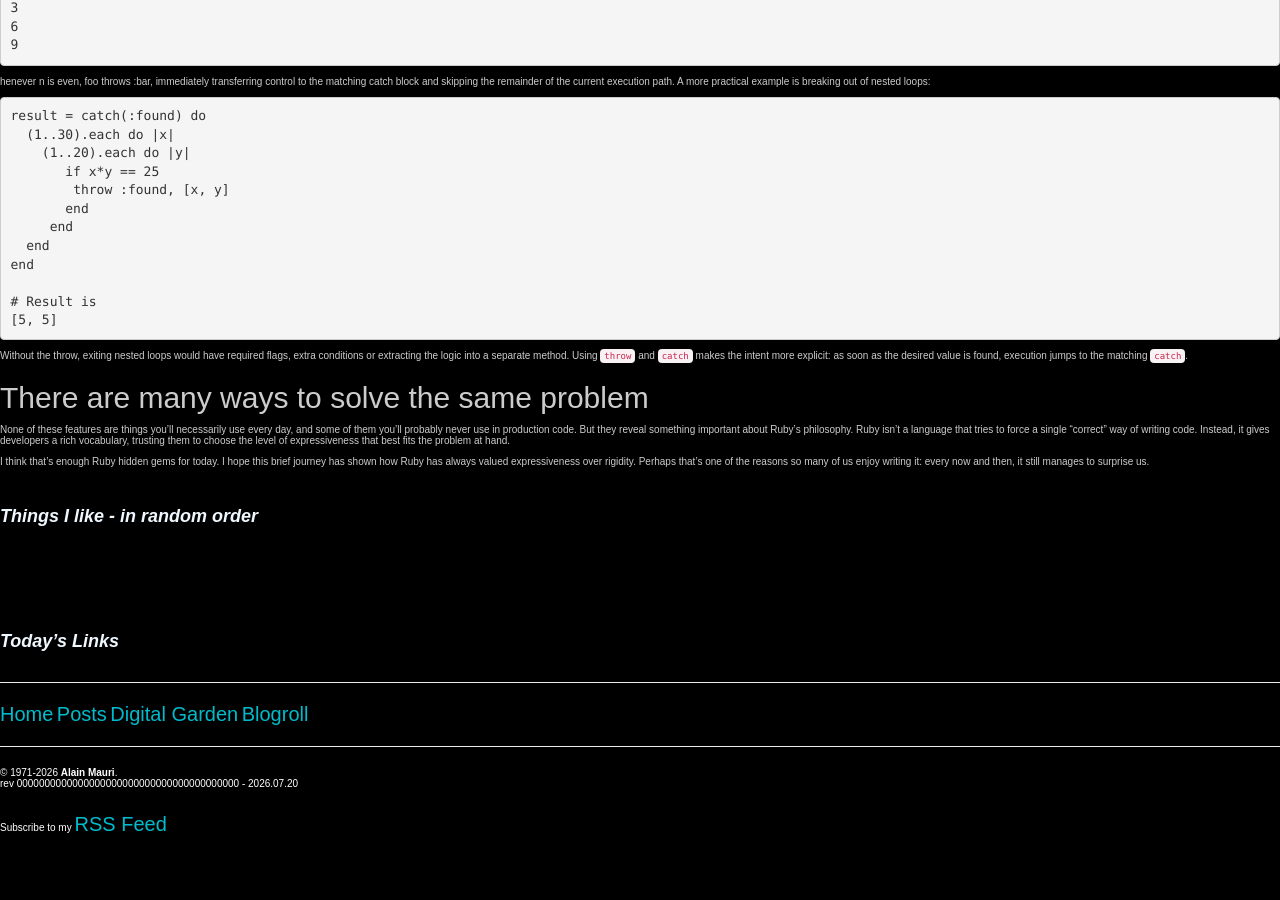
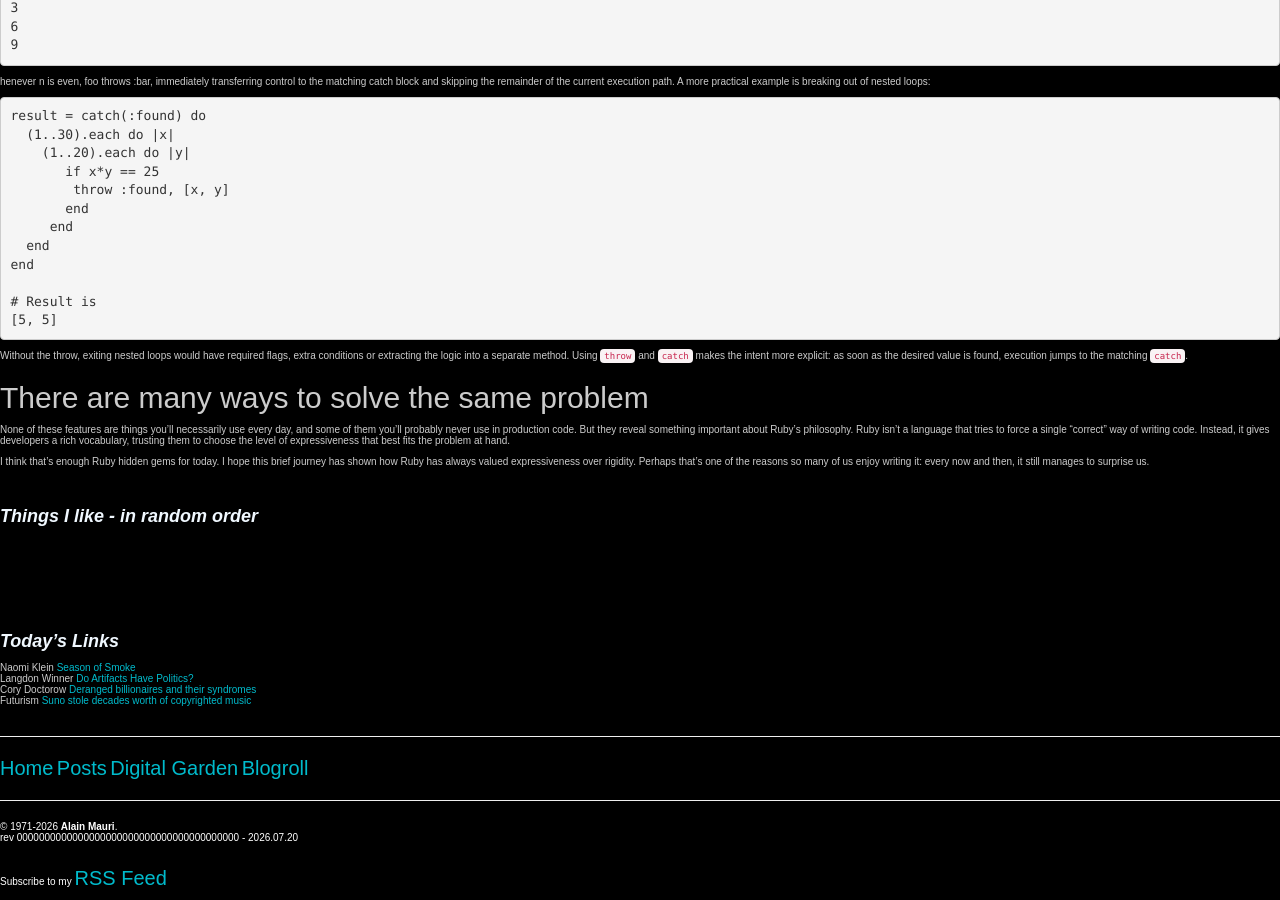
Before and after one commit to wildeng/wildeng.github.io, a Jekyll site: the page built from _posts/2026-07-20-ruby-unknown-facts.md, in a window 1280 px wide and 900 px high, scrolled down 2970 px. Built offline with Jekyll 4.4.1, drawn with Linux system fonts in a browser that asks for light colours; before the commit the page ends 3816 px from its top, so only the background shows below that; some of the changed text lies outside the part shown.

```diff
--- a/_posts/2026-07-16-ruby-unknown-facts.md
+++ b/_posts/2026-07-20-ruby-unknown-facts.md
@@ -242,10 +242,6 @@
 
 I think that's enough Ruby hidden gems for today. I hope this brief journey has shown how Ruby has always valued expressiveness over rigidity. Perhaps that's one of the reasons so many of us enjoy writing it: every now and then, it still manages to surprise us.
 
-
-
-
-
 ---
 
 #### Things I like - in random order ####
@@ -261,3 +257,8 @@
 ---
 
 #### Today's Links ####
+
+Naomi Klein [Season of Smoke](https://naomiklein.substack.com/p/season-of-smoke)
+Langdon Winner [Do Artifacts Have Politics?](https://www.jstor.org/stable/pdf/20024652)
+Cory Doctorow [Deranged billionaires and their syndromes](https://pluralistic.net/2026/07/16/lucky-orifices/#invisible-hands)
+Futurism [Suno stole decades worth of copyrighted music](https://futurism.com/artificial-intelligence/hacker-ai-music-suno-copyright)
```
Also changed, not shown: other parts of _posts/2026-07-20-ruby-unknown-facts.md (+1 -1 lines), _includes/css/career.scss (+4 -4 lines).
